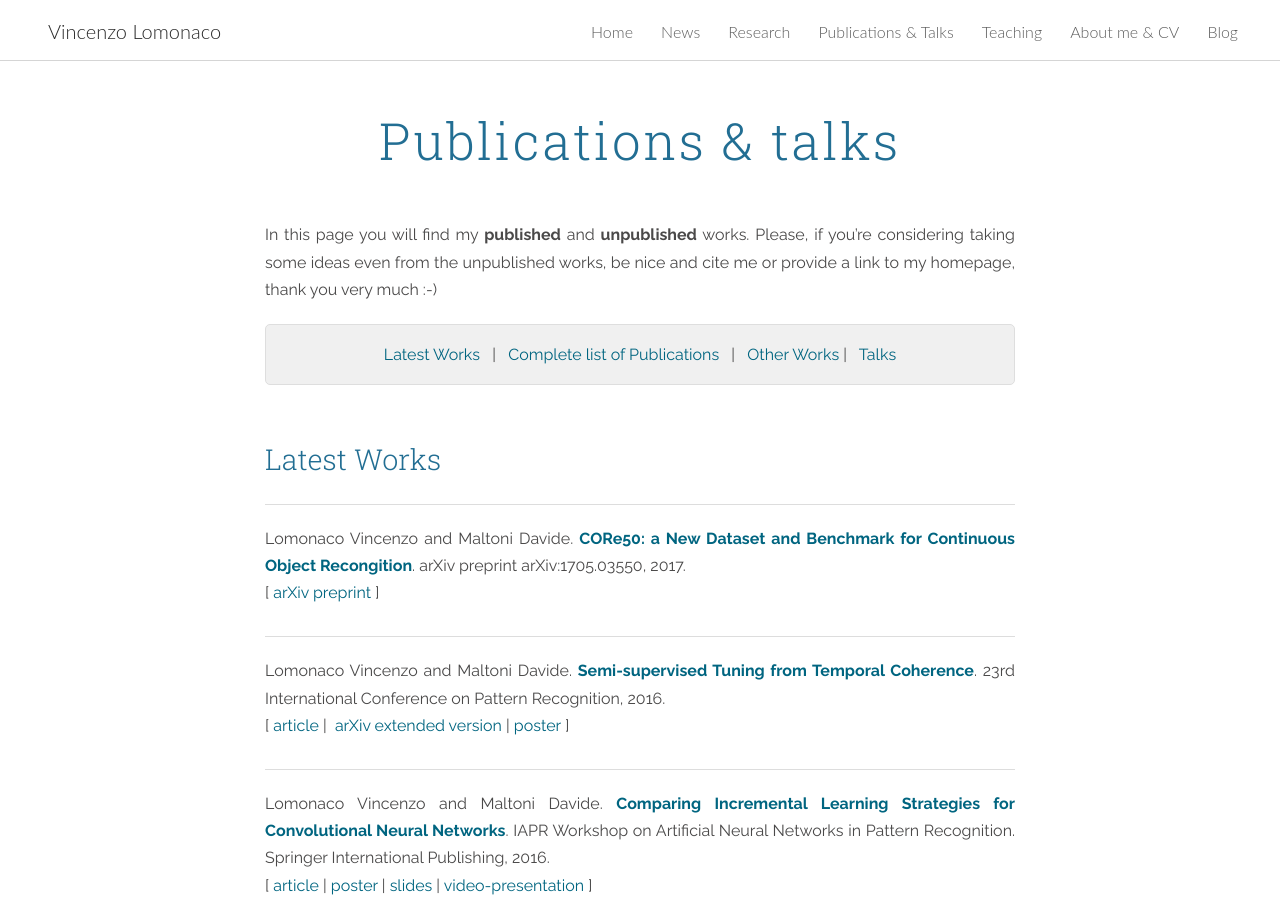
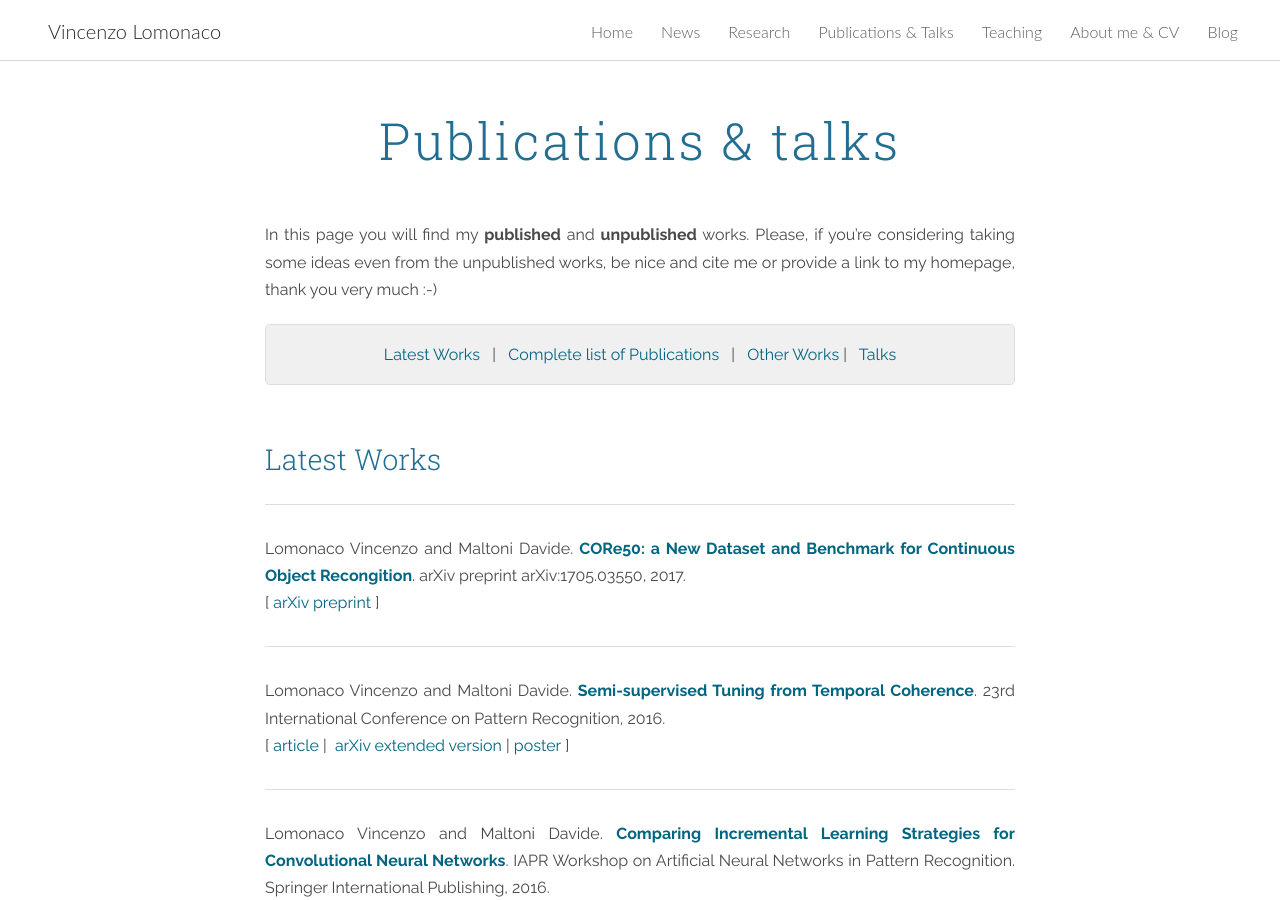
Before and after one commit to vlomonaco/website, a Jekyll site: the page built from publications_and_talks.md, in a window 1280 px wide and 900 px high. Built offline with Jekyll 4.4.1, drawn with Linux system fonts in a browser that asks for light colours; nearby versions of some CDN libraries.

Commit message:
few other fixes

```diff
--- a/_includes/ex_header.html
+++ b/_includes/ex_header.html
@@ -111,7 +111,7 @@
 
             <!-- RSS -->
             <li class="navigation__item">
-              <a href="/{{ "feed.xml" | prepend: site.baseurl }}" title="Subscribe" target="_blank">
+              <a href="https://medium.com/feed/@vlomonaco" target="_blank" title="Subscribe" target="_blank">
                 <i class="icon icon-rss"></i>
                 <span class="label">RSS</span>
               </a>
--- a/_includes/head.html
+++ b/_includes/head.html
@@ -57,5 +57,5 @@
   <link rel="stylesheet" href="{{ "/css/particles.css" | prepend: site.baseurl }}">
 	<link rel="stylesheet" href="{{ "/fonts/academicons-1.7.0/css/academicons.css" | prepend: site.baseurl }}"/>
   <link rel="canonical" href="{{ page.url | replace:'index.html','' | prepend: site.baseurl | prepend: site.url }}">
-  <link rel="alternate" type="application/rss+xml" title="{{ site.title }}" href="https://medium.com/feed/@vlomonaco">
+  <link rel="alternate" type="application/rss+xml" title="{{ site.title }}" target="_blank" href="https://medium.com/feed/@vlomonaco">
 </head>
--- a/_includes/header.html
+++ b/_includes/header.html
@@ -144,7 +144,7 @@
 				<li><a id='nav-pubs' href="/{{ site.baseurl }}publications_and_talks" title="link to {{ site.title }} publications & talks" class="blog-button">Publications & Talks</a></li>
 				<li><a id='nav-teach' href="/{{ site.baseurl }}teaching" title="link to {{ site.title }} teaching">Teaching</a></li>
 				<li><a id='nav-about' href="/{{ site.baseurl }}about_me_and_cv" title="link to {{ site.title }} about me & CV">About me & CV</a></li>
-				<li><a id='nav-blog' href="https://medium.com/@vlomonaco" title="link to the Medium blog" class="blog-button">Blog</a></li>
+				<li><a id='nav-blog' href="https://medium.com/@vlomonaco" target="_blank" title="link to the Medium blog" class="blog-button">Blog</a></li>
 		</ul>
 	</nav>
 </div>
@@ -160,7 +160,7 @@
 				<li><a id='nav-pubs' href="/{{ site.baseurl }}publications_and_talks" title="link to {{ site.title }} publications & talks" class="blog-button">Publications & Talks</a></li>
 				<li><a id='nav-teach' href="/{{ site.baseurl }}teaching" title="link to {{ site.title }} teaching">Teaching</a></li>
 				<li><a id='nav-about' href="/{{ site.baseurl }}about_me_and_cv" title="link to {{ site.title }} about me & CV">About me & CV</a></li>
-				<li><a id='nav-blog' href="https://medium.com/@vlomonaco" title="link to the Medium blog" class="blog-button">Blog</a></li>
+				<li><a id='nav-blog' href="https://medium.com/@vlomonaco" target="_blank" title="link to the Medium blog" class="blog-button">Blog</a></li>
 		</ul>
 	</nav>
 </div>
--- a/publications_and_talks.md
+++ b/publications_and_talks.md
@@ -10,27 +10,27 @@ In this page you will find my **published** and **unpublished** works. Please, i
 
 <h3 id="projects" style="margin-bottom: 30px;">Latest Works</h3>
 
-<hr style="margin-top:30px;margin-bottom:20px;width:100%">
+<hr style="margin-top:30px;margin-bottom:30px;width:100%">
 
 Lomonaco Vincenzo and Maltoni Davide. **[CORe50: a New Dataset and Benchmark for Continuous Object Recongition][core50-arxiv]**. arXiv preprint arXiv:1705.03550, 2017. <br>
 \[&nbsp;[arXiv preprint][semi-sup-tech] \]<br>
 
-<hr style="margin-top:30px;margin-bottom:20px;width:100%">
+<hr style="margin-top:30px;margin-bottom:30px;width:100%">
 
 Lomonaco Vincenzo and Maltoni Davide. **[Semi-supervised Tuning from Temporal Coherence][semi-sup-tech]**. 23rd International Conference on Pattern Recognition, 2016. <br>
 \[&nbsp;[article][semi-sup] | &nbsp;[arXiv extended version][semi-sup-tech] | [poster][inc-strat-poster]&nbsp;\] <br>
 
-<hr style="margin-top:30px;margin-bottom:20px;width:100%">
+<hr style="margin-top:30px;margin-bottom:30px;width:100%">
 
 Lomonaco Vincenzo and Maltoni Davide. **[Comparing Incremental Learning Strategies for Convolutional Neural Networks][inc-strat-paper]**. IAPR Workshop on Artificial Neural Networks in Pattern Recognition. Springer International Publishing, 2016. <br>
 \[&nbsp;[article][inc-strat-paper] | [poster][inc-strat-poster] |  [slides][inc-strat-slides] | [video-presentation][inc-strat-video]&nbsp;]<br>
 
-<hr style="margin-top:30px;margin-bottom:20px;width:100%">
+<hr style="margin-top:30px;margin-bottom:30px;width:100%">
 
 Lomonaco Vincenzo et al. **[UCbase 2.0: ultraconserved sequences database (2014 update)][ucbase]**. Database 2014 (2014): bau062.<br>
 \[&nbsp;[article][ucbase]&nbsp;\] <br>
 
-<hr style="margin-top:30px;margin-bottom:20px;width:100%">
+<hr style="margin-top:30px;margin-bottom:30px;width:100%">
 
 <h3 id="projects" style="margin-bottom: 30px;">Complete list of Publications</h3>
 
```
